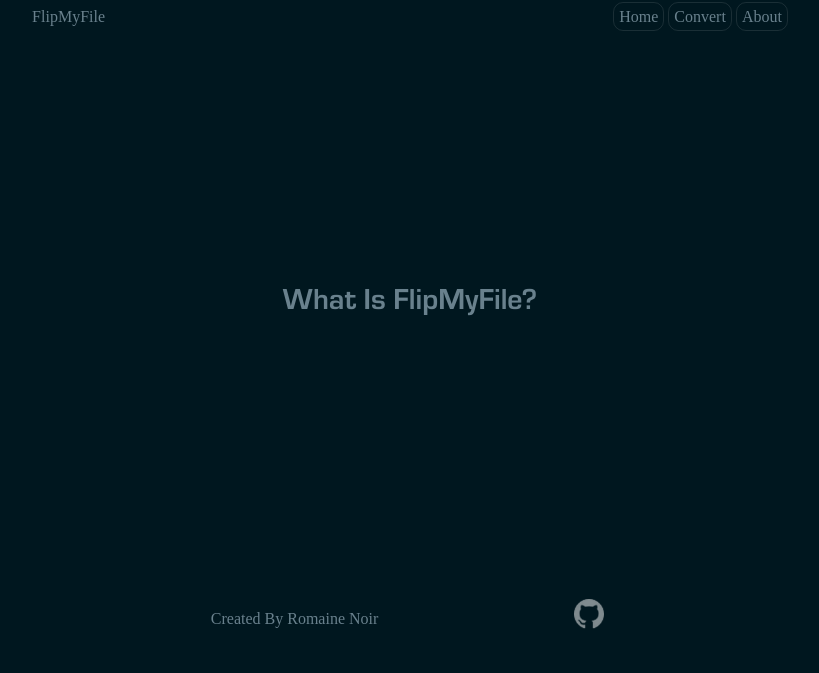
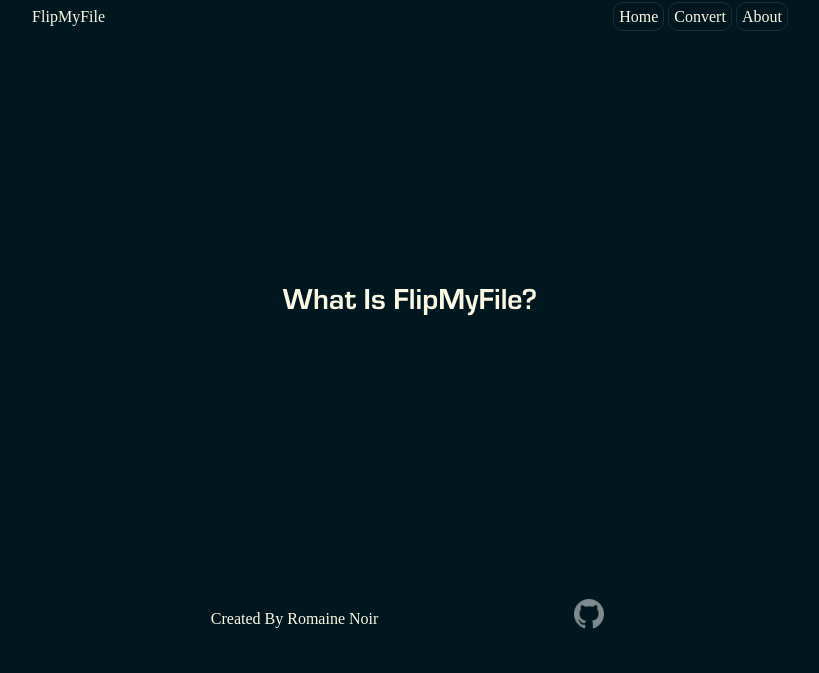
Before and after one commit to romainenoir/file-converter_flask, a Flask app: page /about in a window 1280 px wide. Shown: the top 673 px of the page, without its empty margins (230-1049 px from the left). Run offline with Flask 3, Linux system fonts and the light colour scheme; some web fonts are replaced.

Commit message:
style: changed font color

```diff
--- a/static/style.css
+++ b/static/style.css
@@ -14,7 +14,7 @@
 
 * {
     background-color: #00171F;
-    color: #69818D;
+    color: #FBF9E4;
     box-sizing: border-box;
     font-family: "Eurostile";
 }
```
